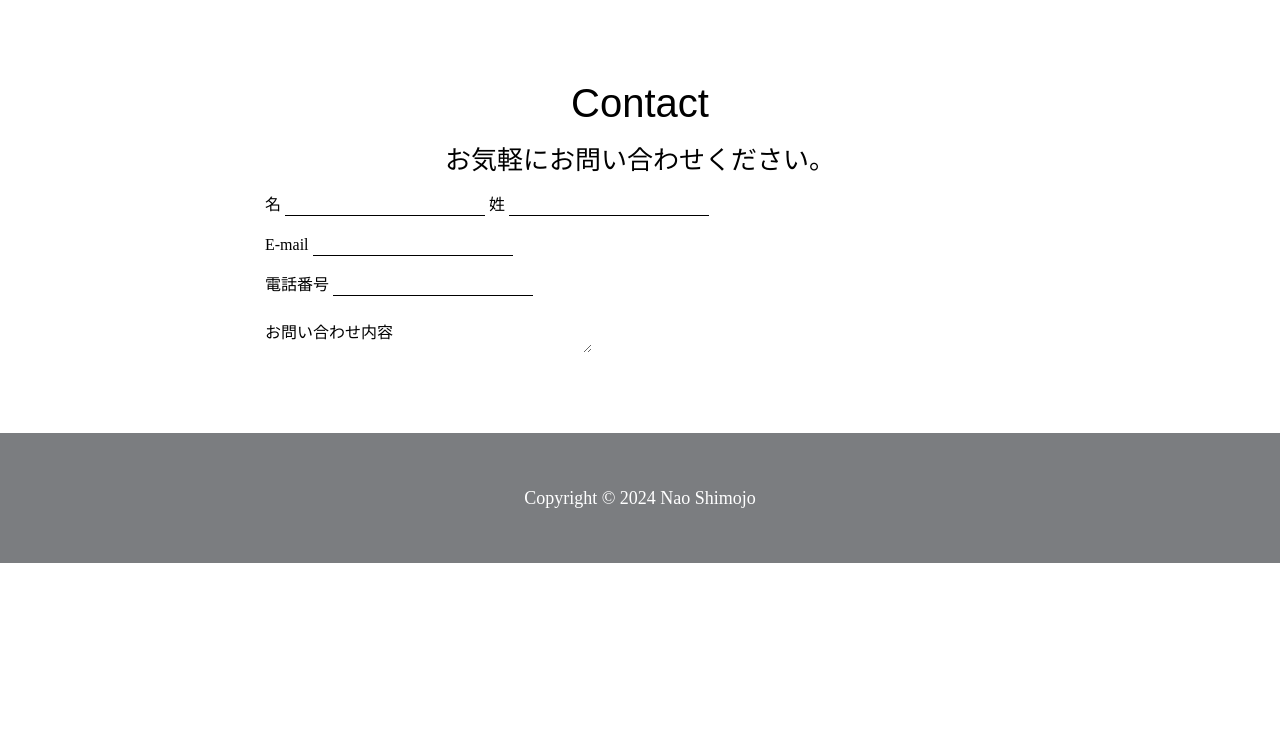
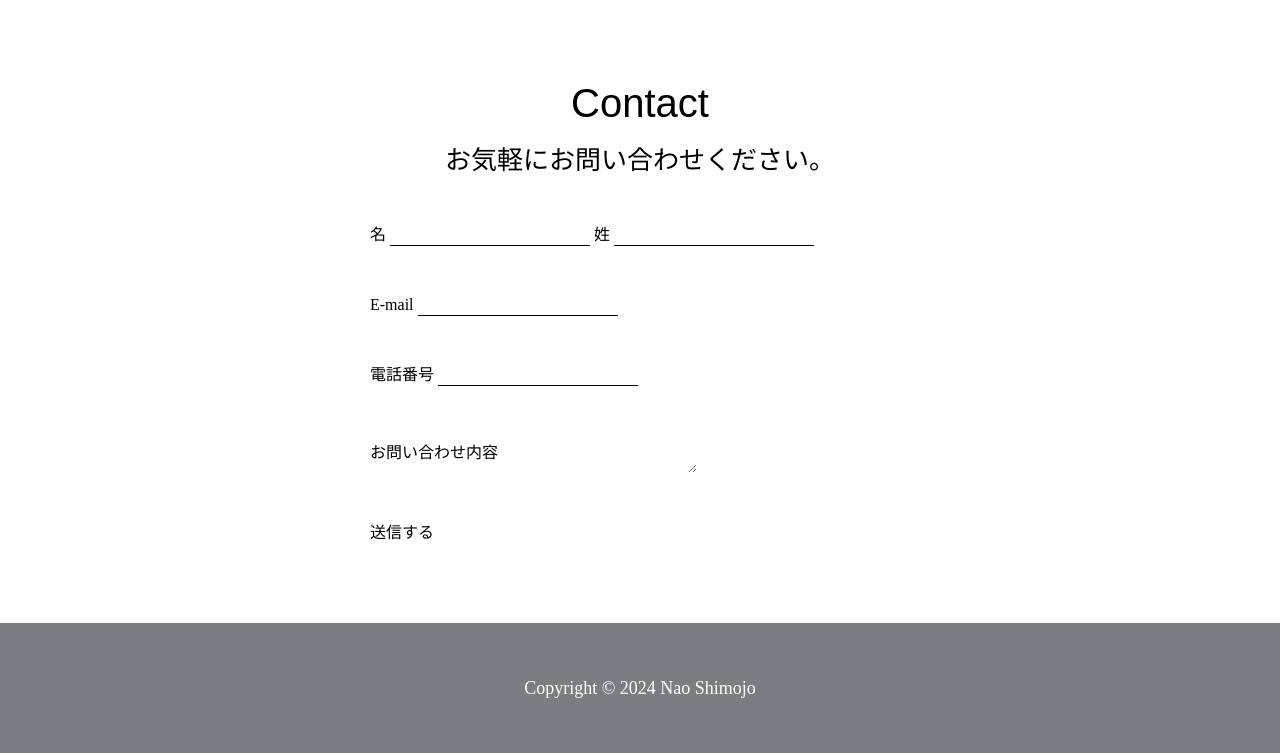
Before and after one commit to nao7009/myportfolio, a plain HTML site: page cocntact.html in a window 1280 px wide. Shown: the part 850-1603 px from the top of the page. Before the commit the page ends 1414 px from the top, so only its background shows below. Drawn offline with Linux system fonts and the light colour scheme; a web font is replaced by a local one.

Commit message:
240727_フォーム修正

```diff
--- a/cocntact.html
+++ b/cocntact.html
@@ -68,6 +68,9 @@
               <textarea name="text" id=""></textarea>
             </label>
           </div>
+          <div class="form__item">
+            <button type="submit">送信する</button>
+          </div>
       </form>
     </section>
   </main>
--- a/css/style.css
+++ b/css/style.css
@@ -309,8 +309,13 @@ contact.html
 }
 
 /*** form ***/
+.my-portfolio .contact form{
+  width: 540px;
+  margin-inline: auto;
+}
+
 .my-portfolio .contact .form__item{
-  margin-top: 20px;
+  margin-top: 50px;
 }
 
 .my-portfolio .contact input{
```
Also changed, not shown: 2 other files.
